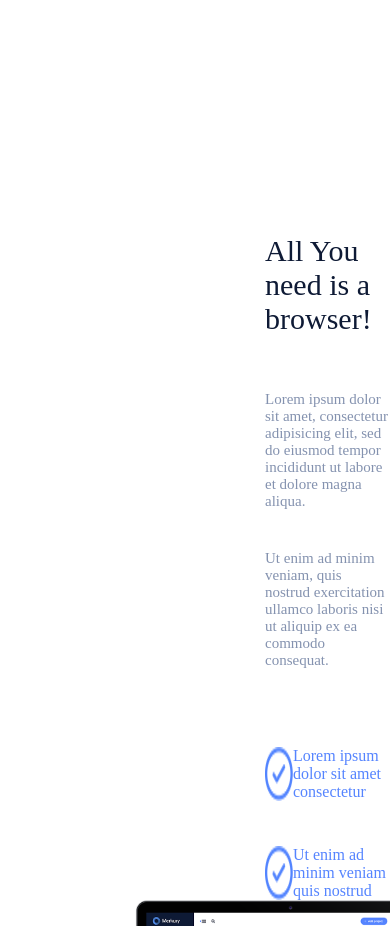
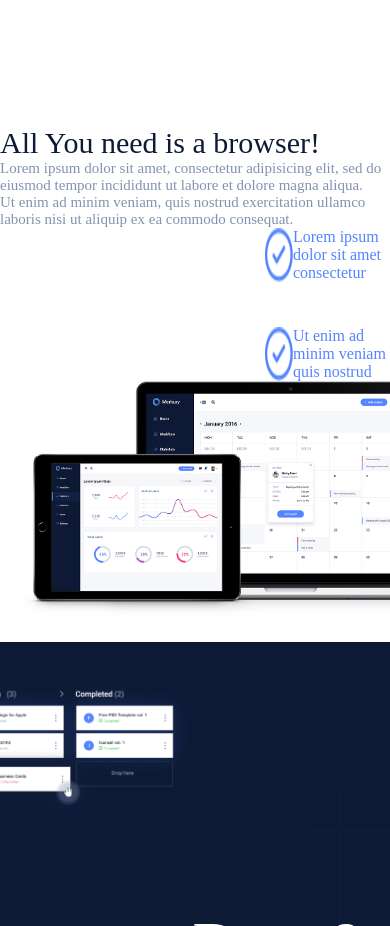
Before and after one commit to Nonsensens/Ban, a plain HTML site: page index.html in a window 390 px wide. Shown: the part 2660-3586 px from the top of the page. Drawn offline with nearby package versions, Linux system fonts and the light colour scheme.

Commit message:
Update styles.css

```diff
--- a/styles.css
+++ b/styles.css
@@ -523,11 +523,18 @@ nav{
 	.title p{
 		font-size: 25px;
 	}
-
-	.ima img{
-		max-width: 100%;
+	.zag1{
+		margin: 0 auto;
 
 	}
-
+	.par1{
+		margin: 0 auto
+	}
+	.par2{
+		margin: 0 auto;
+	}
+	.blue{
+		margin: 0 auto;
+	}
 
 }
```
